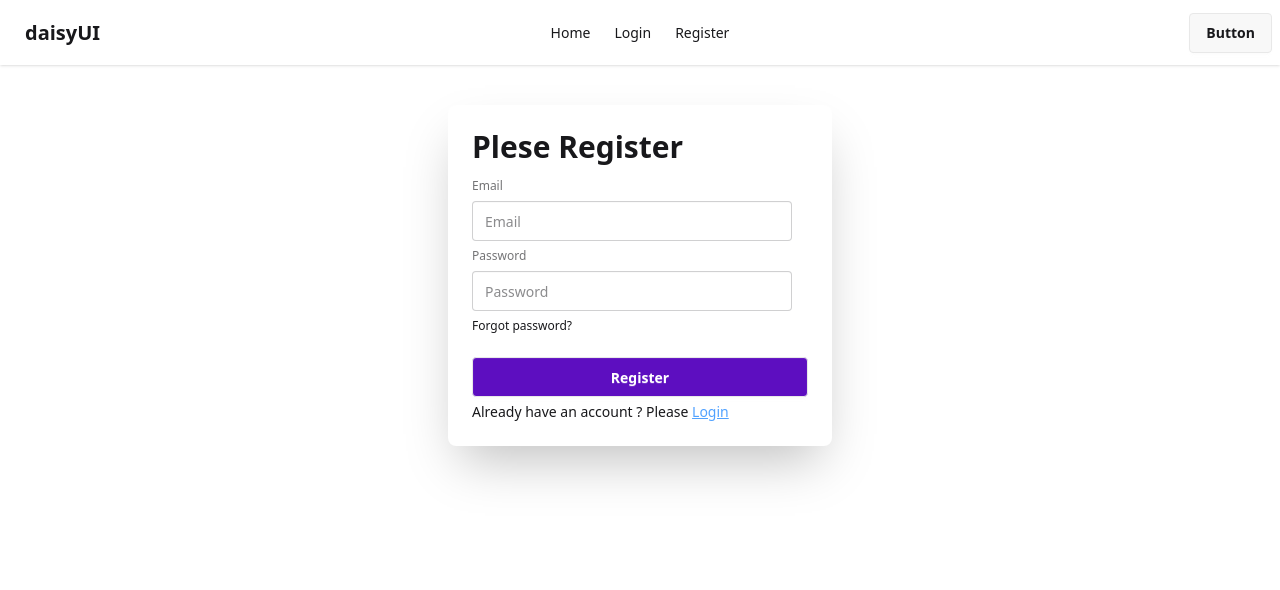
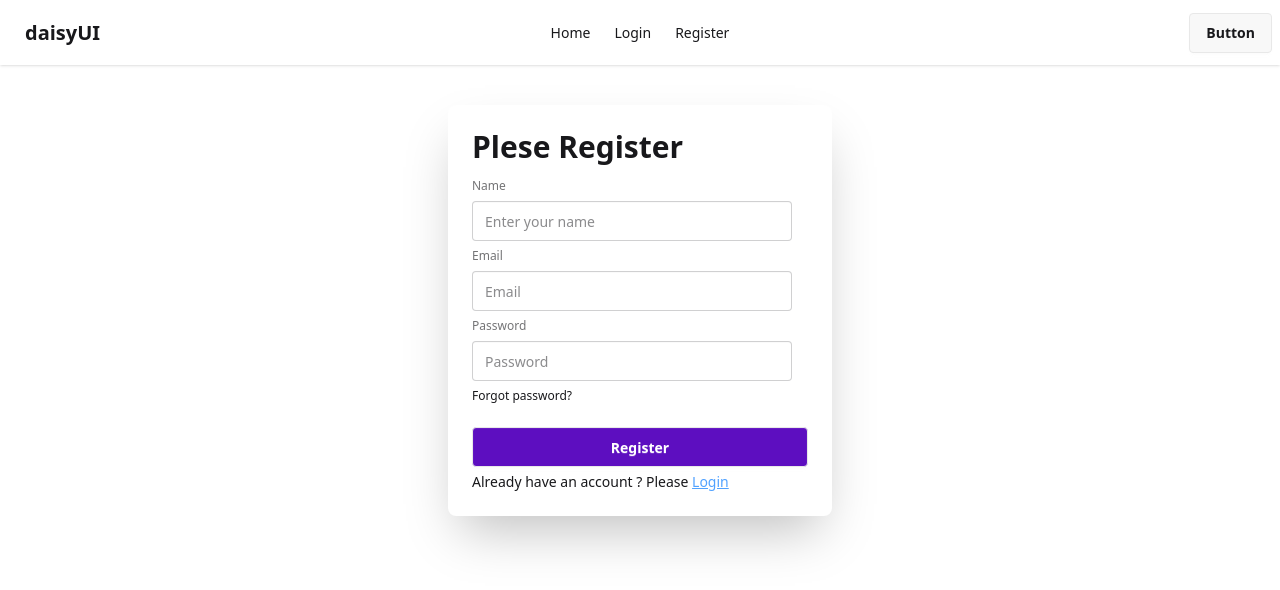
Before and after one commit to rimpakasundi07/React-Firebase-auth-integration, a React (Vite) app: page /register in a window 1280 px wide. Shown: the top 590 px of the page. Built offline with nearby package versions, Linux system fonts and the light colour scheme.

Commit message:
Add name field and handleRegister function to Register component

```diff
--- a/src/components/Login/Login.jsx
+++ b/src/components/Login/Login.jsx
@@ -5,7 +5,7 @@ const Login = () => {
   return (
     <div className="card bg-base-100 w-full mx-auto max-w-sm my-10 shrink-0 shadow-2xl">
       <div className="card-body">
-        <h1 className="lg:text-3xl font-bold">Plese Login</h1>
+        <h1 className="lg:text-3xl font-bold">Plese Login !</h1>
         <form>
           <fieldset className="fieldset">
             {/* email field */}
@@ -32,12 +32,12 @@ const Login = () => {
             </button>
           </fieldset>
           <p>
-            Already have an account ? Please{" "}
+            New to our website ? Please{" "}
             <Link
               className="text-blue-400 hover:text-blue-700 underline"
-              to="/login"
+              to="/register"
             >
-              Login
+              Register
             </Link>
           </p>
         </form>
--- /dev/null
+++ b/src/components/Navbar/Navbar.css
@@ -0,0 +1,3 @@
+.menu a:active {
+  text-decoration: underline;
+}
--- a/src/components/Navbar/Navbar.jsx
+++ b/src/components/Navbar/Navbar.jsx
@@ -1,5 +1,6 @@
 import React from "react";
 import { NavLink } from "react-router";
+import "./Navbar.css";
 
 const Navbar = () => {
   const links = (
--- a/src/components/Register/Register.jsx
+++ b/src/components/Register/Register.jsx
@@ -2,12 +2,25 @@ import React from "react";
 import { Link } from "react-router";
 
 const Register = () => {
+  const handleRegister = (event) => {
+    event.preventDefault();
+    const email = event.target.email.value;
+    const password = event.target.password.value;
+    console.log(email, password);
+  };
   return (
     <div className="card bg-base-100 w-full mx-auto max-w-sm my-10 shrink-0 shadow-2xl">
       <div className="card-body">
         <h1 className="lg:text-3xl font-bold">Plese Register</h1>
-        <form>
+        <form onSubmit={handleRegister}>
           <fieldset className="fieldset">
+            <label className="label">Name</label>
+            <input
+              type="text"
+              name="name"
+              className="input"
+              placeholder="Enter your name"
+            />
             {/* email field */}
             <label className="label">Email</label>
             <input
```
